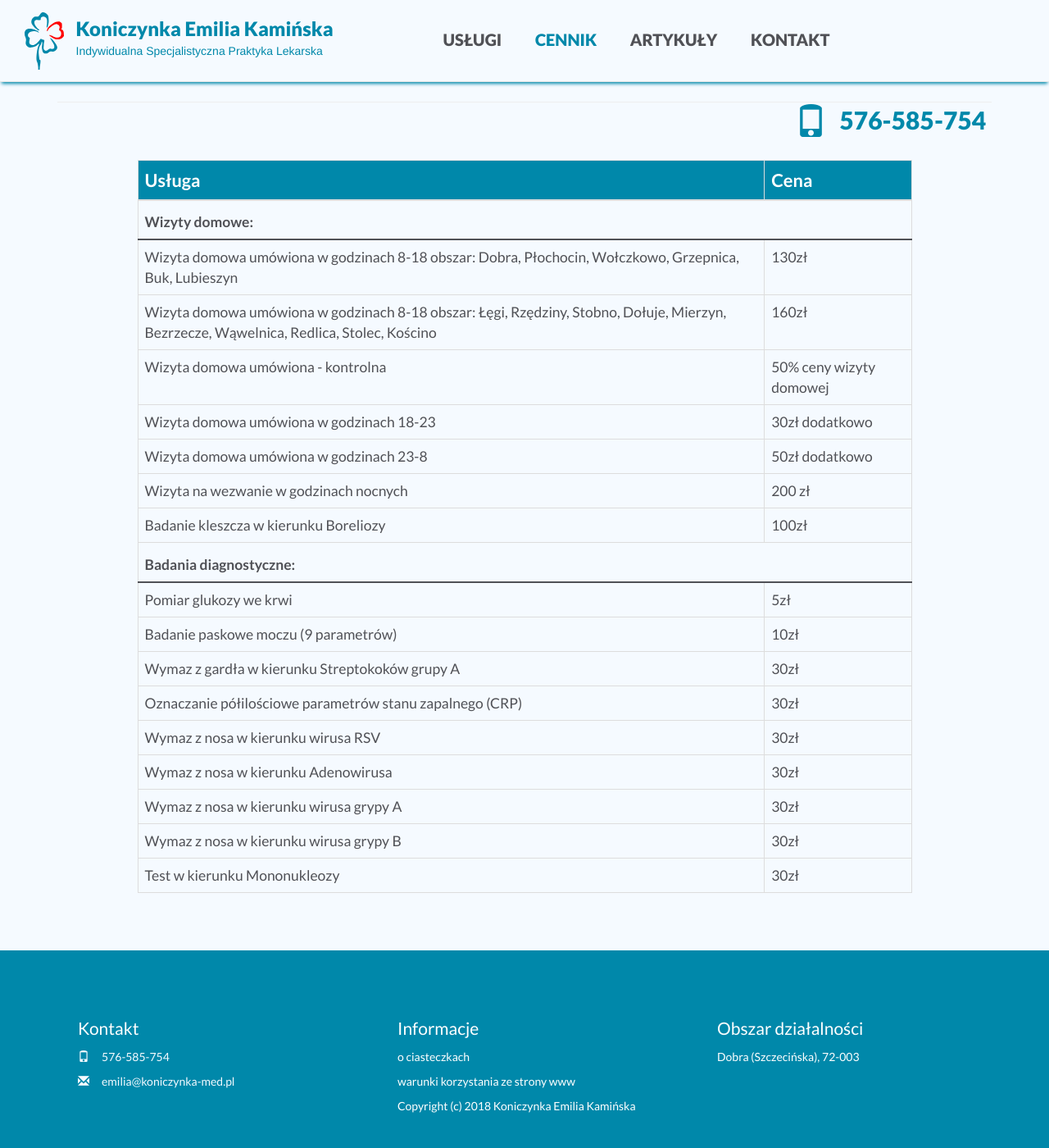
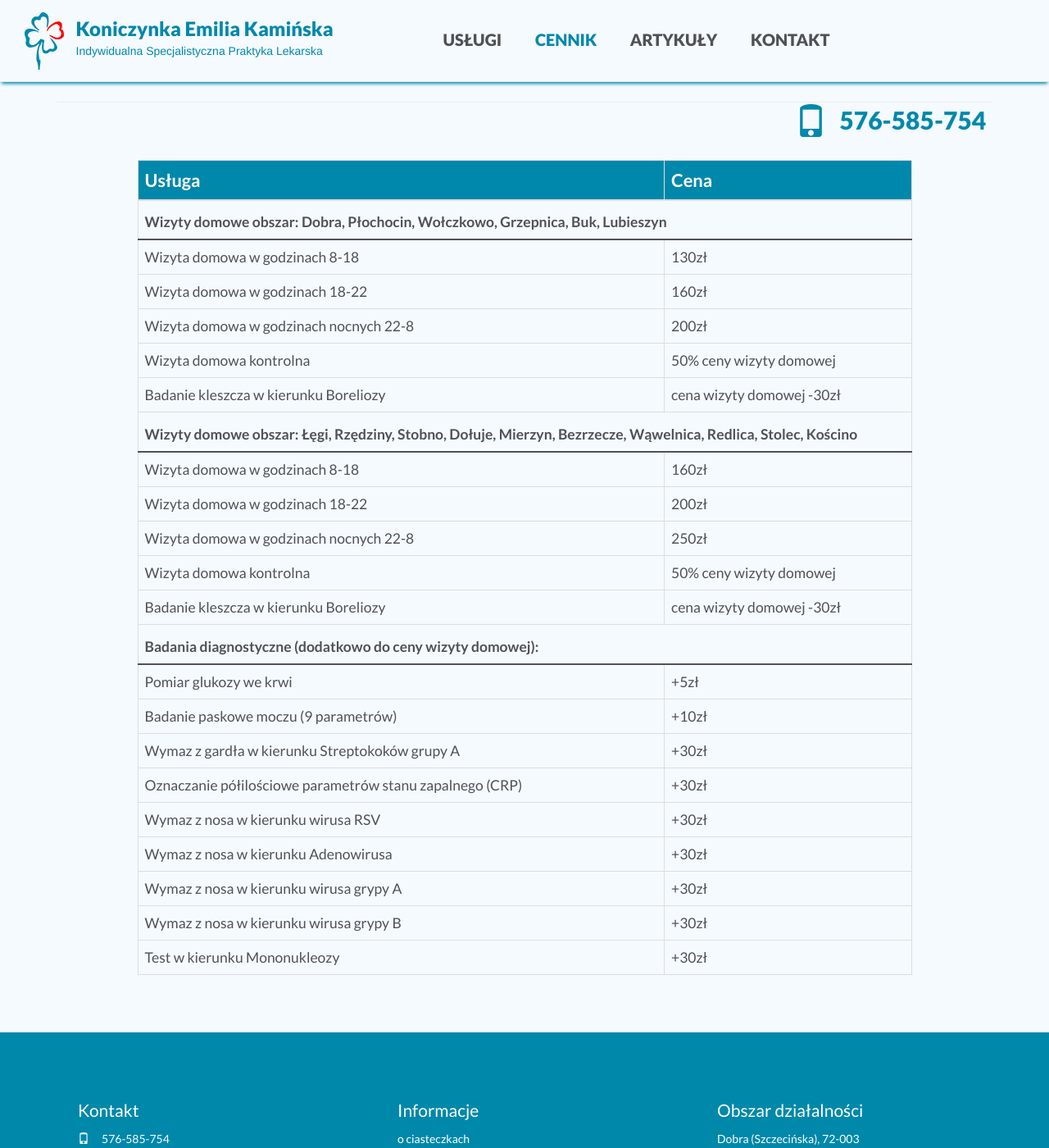
Before and after one commit to kardigen/koniczynka-med.guthub.io, a Jekyll site: the page index.html, which Jekyll copies as it is, in a window 1280 px wide and 1400 px high, scrolled down 1967 px. Shown: the whole window at 82% size. Built offline with Jekyll 4.4.1, drawn with Linux system fonts in a browser that asks for light colours.

Commit message:
update - cennik

```diff
--- a/index.html
+++ b/index.html
@@ -218,24 +218,31 @@
 				<tr style="background-color: #0088AA;" class="FR20"><th>Usługa</th><th>Cena</th></tr>
 			</thead>
 			<tbody>
-				<tr class="" style="font-weight: bolder; border-bottom: solid 2px; height: 2.75em;"><td style="vertical-align: bottom;" colspan="2">Wizyty domowe:</td></tr>
-				<tr><td>Wizyta domowa umówiona w godzinach 8-18 obszar: Dobra, Płochocin, Wołczkowo, Grzepnica, Buk, Lubieszyn</td><td>130zł</td></tr>
-				<tr><td>Wizyta domowa umówiona w godzinach 8-18 obszar: Łęgi, Rzędziny, Stobno, Dołuje, Mierzyn, Bezrzecze, Wąwelnica, Redlica, Stolec, Kościno</td><td>160zł</td></tr>
-				<tr><td>Wizyta domowa umówiona - kontrolna</td><td>50% ceny wizyty domowej</td></tr>
-				<tr><td>Wizyta domowa umówiona w godzinach 18-23</td><td>30zł dodatkowo</td></tr>
-				<tr><td>Wizyta domowa umówiona w godzinach 23-8</td><td>50zł dodatkowo</td></tr>
-        <tr><td>Wizyta na wezwanie w godzinach nocnych</td><td>200 zł</td></tr>
-				<tr><td>Badanie kleszcza w kierunku Boreliozy</td><td>100zł</td></tr>
-				<tr class="" style="font-weight: bolder; border-bottom: solid 2px; height: 2.75em;"><td style="vertical-align: bottom;" colspan="2">Badania diagnostyczne:</td></tr>
-        <tr><td>Pomiar glukozy we krwi</td><td>5zł</td></tr>
-				<tr><td>Badanie paskowe moczu (9 parametrów)</td><td>10zł</td></tr>
-				<tr><td>Wymaz z gardła w kierunku Streptokoków grupy A</td><td>30zł</td></tr>
-				<tr><td>Oznaczanie półilościowe parametrów stanu zapalnego (CRP)</td><td>30zł</td></tr>
-				<tr><td>Wymaz z nosa w kierunku wirusa RSV</td><td>30zł</td></tr>
-				<tr><td>Wymaz z nosa w kierunku Adenowirusa</td><td>30zł</td></tr>
-				<tr><td>Wymaz z nosa w kierunku wirusa grypy A</td><td>30zł</td></tr>
-				<tr><td>Wymaz z nosa w kierunku wirusa grypy B</td><td>30zł</td></tr>
-				<tr><td>Test w kierunku Mononukleozy</td><td>30zł</td></tr>
+				<tr class="" style="font-weight: bolder; border-bottom: solid 2px; height: 2.75em;">
+          <td style="vertical-align: bottom;" colspan="2">Wizyty domowe obszar: Dobra, Płochocin, Wołczkowo, Grzepnica, Buk, Lubieszyn</td></tr>
+				<tr><td>Wizyta domowa w godzinach 8-18</td><td>130zł</td></tr>
+				<tr><td>Wizyta domowa w godzinach 18-22</td><td>160zł</td></tr>
+				<tr><td>Wizyta domowa w godzinach nocnych 22-8</td><td>200zł</td></tr>
+        <tr><td>Wizyta domowa kontrolna</td><td>50% ceny wizyty domowej</td></tr>
+				<tr><td>Badanie kleszcza w kierunku Boreliozy</td><td>cena wizyty domowej -30zł</td></tr>
+        <tr class="" style="font-weight: bolder; border-bottom: solid 2px; height: 2.75em;">
+          <td style="vertical-align: bottom;" colspan="2">Wizyty domowe obszar: Łęgi, Rzędziny, Stobno, Dołuje, Mierzyn, Bezrzecze, Wąwelnica, Redlica, Stolec, Kościno</td></tr>
+        <tr><td>Wizyta domowa w godzinach 8-18</td><td>160zł</td></tr>
+				<tr><td>Wizyta domowa w godzinach 18-22</td><td>200zł</td></tr>
+				<tr><td>Wizyta domowa w godzinach nocnych 22-8</td><td>250zł</td></tr>
+        <tr><td>Wizyta domowa kontrolna</td><td>50% ceny wizyty domowej</td></tr>
+				<tr><td>Badanie kleszcza w kierunku Boreliozy</td><td>cena wizyty domowej -30zł</td></tr>
+				<tr class="" style="font-weight: bolder; border-bottom: solid 2px; height: 2.75em;">
+          <td style="vertical-align: bottom;" colspan="2">Badania diagnostyczne (dodatkowo do ceny wizyty domowej):</td></tr>
+        <tr><td>Pomiar glukozy we krwi</td><td>+5zł</td></tr>
+				<tr><td>Badanie paskowe moczu (9 parametrów)</td><td>+10zł</td></tr>
+				<tr><td>Wymaz z gardła w kierunku Streptokoków grupy A</td><td>+30zł</td></tr>
+				<tr><td>Oznaczanie półilościowe parametrów stanu zapalnego (CRP)</td><td>+30zł</td></tr>
+				<tr><td>Wymaz z nosa w kierunku wirusa RSV</td><td>+30zł</td></tr>
+				<tr><td>Wymaz z nosa w kierunku Adenowirusa</td><td>+30zł</td></tr>
+				<tr><td>Wymaz z nosa w kierunku wirusa grypy A</td><td>+30zł</td></tr>
+				<tr><td>Wymaz z nosa w kierunku wirusa grypy B</td><td>+30zł</td></tr>
+				<tr><td>Test w kierunku Mononukleozy</td><td>+30zł</td></tr>
 			</tbody>
 		</table>
 		</div>
```
